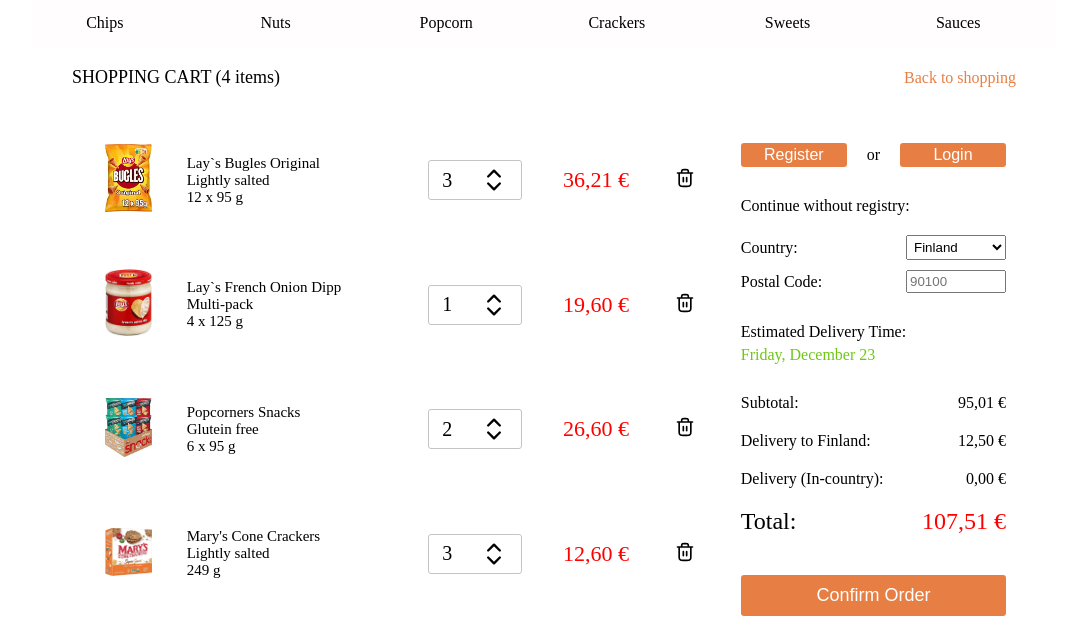
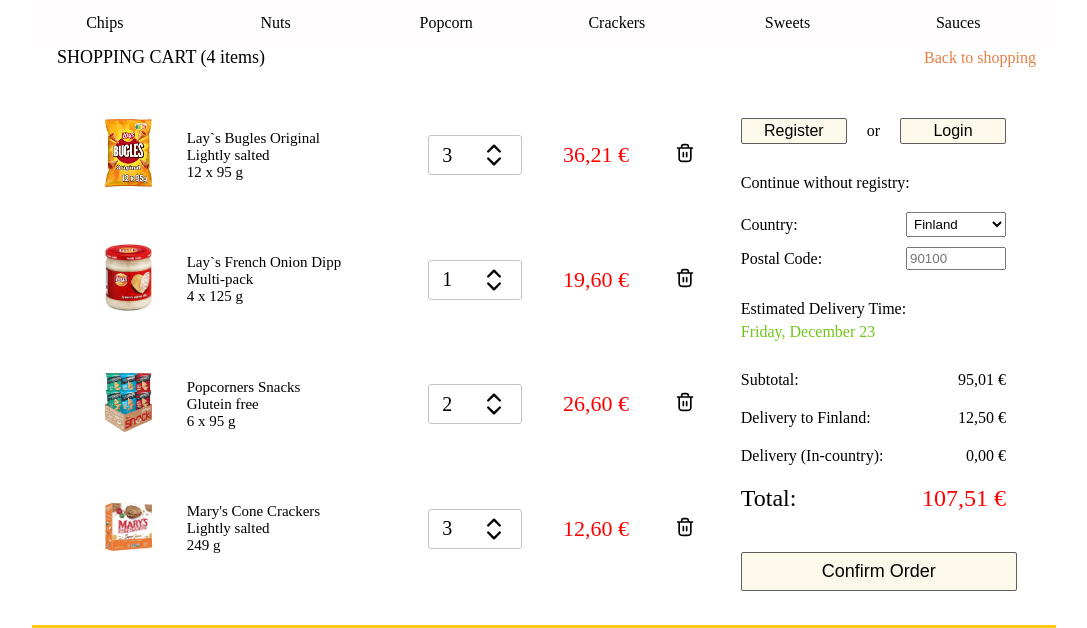
Before and after one commit to liisatormakangas/e-shop-exercise, a plain HTML site: page cart.html in a window 1280 px wide. Shown: the part 143-771 px from the top of the page, without its empty margins (96-1183 px from the left). Drawn offline with Linux system fonts and the light colour scheme; a web font is replaced by a local one.

Commit message:
finalizing styles and code

```diff
--- a/cart.css
+++ b/cart.css
@@ -1,12 +1,12 @@
+/* cart.html - related css */
 .navigation2 {
     display: flex;
     flex-direction: row;
-    align-items: baseline;
+    align-items: center;
     justify-content: space-between;
-    margin-left: 40px;
-    margin-right: 40px;
-    padding-top: 20px;
-    padding-bottom: 30px;
+    margin-left: 25px;
+    padding-right: 20px;
+    padding-bottom: 25px;
 }
 .cart-view {
     display: flex;
@@ -81,17 +81,18 @@
 }
 .register-login-buttons {
     padding: 3px;
-    border-style: none;
-    color: white;
-    border-radius: 3px;
+    border-style: solid;
+    border-color: #5F5E5E;
+    border-width: 1px;
+    border-radius: 2px;
     width: 40%;
     cursor: pointer;
     text-align: center;
-    background-color: #E77F45;
+    background-color: #FDF9EA;
     font-size: 16px;
 }
 .register-login-buttons:hover {
-    opacity: 0.7;
+    background-color: #FDCA17;
 }
 .cart-country {
     display: flex;
@@ -117,17 +118,18 @@
     padding-bottom: 10px;
 }
 .confirm-order-button {
-    padding: 10px;
-    border-style: none;
-    border-radius: 3px;
-    width: 100%;
+    padding: 8px;
+    border-style: solid;
+    border-color: #5F5E5E;
+    border-width: 1px;
+    border-radius: 2px;
+    width: 104%;
     cursor: pointer;
     text-align: center;
-    background-color: #E77F45;
+    background-color: #FDF9EA;
     font-size: 18px;
-    color: white;
     margin-top: 30px;
 }
 .confirm-order-button:hover {
-    opacity: 0.7;
+    background-color: #FDCA17
 }
--- a/cart.html
+++ b/cart.html
@@ -7,7 +7,6 @@
     <!-- favicon title bar -->
     <link rel = "icon" type = "image/png" href = "icons/logoicon.png">
     <link rel = "apple-touch-icon" type = "image/png" href = "icons/logoicon.png"/>
-
     <link href="https://fonts.cdnfonts.com/css/gotham-bold" rel="stylesheet">
     <link rel="stylesheet" href="estore.css">
     <link rel="stylesheet" href="cart.css">
@@ -27,7 +26,7 @@
         </div>
         <!-- main menu bar -->
         <div class="mainmenu">
-            <div class="mainmenutext"><a href="home.html" style="color: white; text-decoration: none">HOME</a></div>
+            <div class="mainmenutext"><a href="index.html" style="color: white; text-decoration: none">HOME</a></div>
             <div class="mainmenutext">ABOUT</div>
             <div class="mainmenutext">CONTACT</div>
             <div class="mainmenutext2">
@@ -51,7 +50,7 @@
         <!-- navigation -->
         <div class="navigation2">
             <div style="font-size:large">SHOPPING CART (4 items)</div>
-            <div class="back-key"><a href="home.html">Back to shopping</a></div>
+            <div class="back-key"><a href="index.html">Back to shopping</a></div>
         </div>
 
         <div class="cart-view">
@@ -102,7 +101,7 @@
                     <div class="product-div4">26,60 €</div>
                     <div class="product-div5"><img src="icons/trash.svg"></div>
                 </div>
-                <!-- product 3 -->
+                <!-- product 4 -->
                 <div class="product">
                     <div class="product-div1"><img style="width: 50%" src="images/Marys.png"></div>
                     <div class="product-div2">
--- a/estore.css
+++ b/estore.css
@@ -119,7 +119,7 @@
 .navigation{
     display: flex;
     flex-direction: row;
-    align-items: baseline;
+    align-items: center;
     justify-content: space-between;
     margin-left: -19px;
     margin-right: 20px
@@ -151,6 +151,7 @@
 .back-key a:hover {
     text-decoration: underline;
 }
+/* index.html - related css */
 /* left column - filter section */
 .filterSection{
     width: 16%;
@@ -259,13 +260,11 @@
     margin-top: 5px;
     margin-left: 4px;
 }
-
 .item-price {
     font-size: 15px;
     margin-top: 5px;
     margin-left: 4px;
 }
-
 .item button {
     width: 100%;
     height: 35px;
@@ -287,7 +286,6 @@
     margin-bottom: 30px;
     padding-bottom: 25px;
     margin-top: 34px;
-    /* for now */
 }
 .footer-logo .logo {
     width: 157px;
```
Also changed, not shown: index.html (+5 -5 lines), product.css (+10 -8 lines), product.html (+4 -5 lines). Lines whose indentation alone changed are shown as unchanged.
